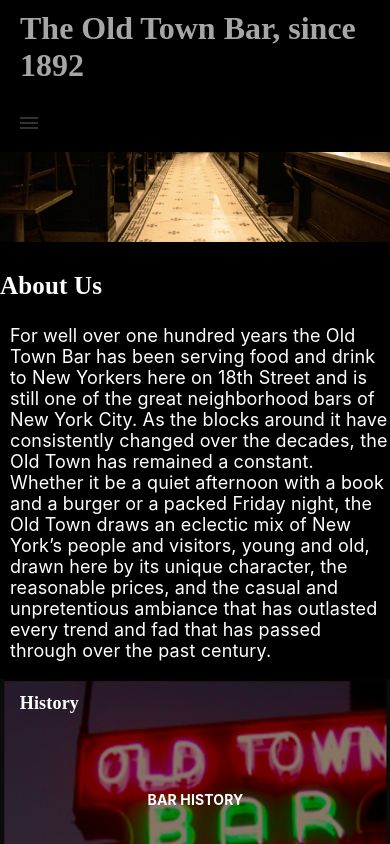
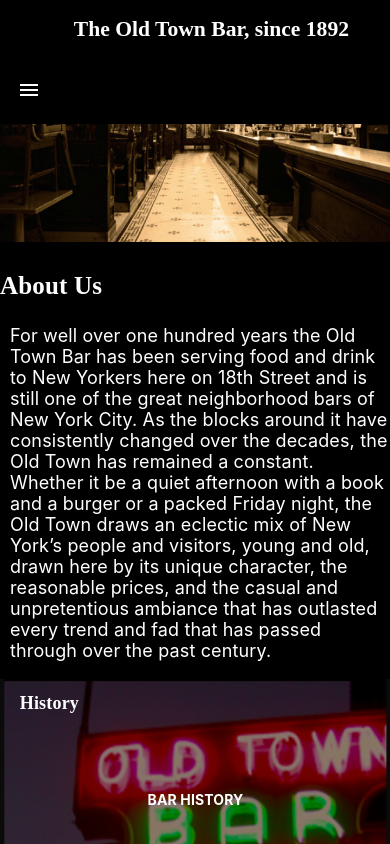
Before and after one commit to fkaltman/Old-Town-Bar, a React (Create React App) app: page / in a window 390 px wide. Shown: the top 844 px of the page. Built offline with nearby package versions, Linux system fonts and the light colour scheme.

Commit message:
feature/ham-menu-mobile/luis

```diff
--- a/src/App.css
+++ b/src/App.css
@@ -1,8 +1,11 @@
-/* header */
+
 
 .header {
+  font-family: Baskerville;
+  font-size: 18px;
+  font-weight: bold;
   background-color: black;
-  position: fixed;
+  display: flex;
   width: 100%;
   z-index: 3;
 }
@@ -16,8 +19,8 @@
 }
 
 .header li a {
-  display: block;
-  padding: 20px 20px;
+  display: inline-flex;
+  padding: 0px 20px;
   text-decoration: none;
 }
 
@@ -34,28 +37,29 @@
   text-decoration: none;
 }
 
+
 /* menu */
 
 .header .menu {
   clear: both;
-  max-height: 0;
   transition: max-height .2s ease-out;
+  display: inline-flex;
+  margin: auto 0 auto auto;
 }
 
 /* menu icon */
 
 .header .menu-icon {
   cursor: pointer;
-  display: inline-block;
-  float: left;
+  display: none;
   padding: 28px 20px;
   position: relative;
   user-select: none;
 }
 
 .header .menu-icon .navicon {
-  background: #333;
-  display: block;
+  background: white;
+  display: none;
   height: 2px;
   position: relative;
   transition: background .2s ease-out;
@@ -64,9 +68,9 @@
 
 .header .menu-icon .navicon:before,
 .header .menu-icon .navicon:after {
-  background: #333;
+  background: white;
   content: '';
-  display: block;
+  display: none;
   height: 100%;
   position: absolute;
   transition: all .2s ease-out;
@@ -88,7 +92,7 @@
 }
 
 .header .menu-btn:checked ~ .menu {
-  max-height: 240px;
+  display: block;
 }
 
 .header .menu-btn:checked ~ .menu-icon .navicon {
@@ -106,28 +110,6 @@
 .header .menu-btn:checked ~ .menu-icon:not(.steps) .navicon:before,
 .header .menu-btn:checked ~ .menu-icon:not(.steps) .navicon:after {
   top: 0;
-}
-
-/* 48em = 768px */
-
-@media (min-width: 48em) {
-  .header li {
-    float: left;
-  }
-  .header li a {
-    padding: 20px 30px;
-  }
-  .header .menu {
-    clear: none;
-    float: right;
-    max-height: none;
-  }
-  .header .menu-icon {
-    display: none;
-  }
-  /* .header .logo{
-    float: right;
-  } */
 }
 
 
@@ -484,6 +466,11 @@
 }
 html{
   scroll-behavior: smooth;
+  overflow-x: hidden;
+}
+
+html, body{
+  box-sizing: border-box;
 }
 
 /* --------------END HISTORY SECTION------------ */
@@ -506,3 +493,39 @@
   }
 
 }
+
+@media (max-width: 420px) {
+
+  .header .menu {
+    display: none;
+  }
+
+  .header{
+    max-width: 420px;
+    display: block;
+  }
+
+  .header .menu-icon .navicon {
+    display: block;
+    transition: all .2s ease-out;
+    -webkit-animation: slide-down .3s ease-out;
+    -moz-animation: slide-down .3s ease-out;
+  }
+
+  .header .menu-icon .navicon:before,
+  .header .menu-icon .navicon:after {
+      display: block;
+      transition: all .2s ease-out;
+  }
+
+  .header .menu-icon {
+    display: inline-block;
+  }
+  .header .logo{
+    float: right;
+    font-size: 1.2em;
+    margin: 7px 21px 9px 0px;
+  }
+
+
+}
--- /dev/null
+++ b/src/App2.css
@@ -0,0 +1,143 @@
+/* header */
+
+.header {
+  font-family: Baskerville;
+  font-size: 18px;
+  font-weight: bold;
+  background-color: black;
+  position: fixed;
+  width: 100%;
+  z-index: 3;
+}
+
+.header ul {
+  margin: 0;
+  padding: 0;
+  list-style: none;
+  overflow: hidden;
+  background-color: black;
+}
+
+.header li a {
+  display: block;
+  padding: 20px 20px;
+  text-decoration: none;
+}
+
+.header li a:hover,
+.header .menu-btn:hover {
+  background-color: black;
+}
+
+.header .logo {
+  display: block;
+  float: left;
+  font-size: 2em;
+  padding: 10px 20px;
+  text-decoration: none;
+}
+
+/* menu */
+
+.header .menu {
+  clear: both;
+  max-height: 0;
+  transition: max-height .2s ease-out;
+}
+
+/* menu icon */
+
+.header .menu-icon {
+  cursor: pointer;
+  display: inline-block;
+  float: left;
+  padding: 28px 20px;
+  position: relative;
+  user-select: none;
+}
+
+.header .menu-icon .navicon {
+  background: white;
+  display: block;
+  height: 2px;
+  position: relative;
+  transition: background .2s ease-out;
+  width: 18px;
+}
+
+.header .menu-icon .navicon:before,
+.header .menu-icon .navicon:after {
+  background: white;
+  content: '';
+  display: block;
+  height: 100%;
+  position: absolute;
+  transition: all .2s ease-out;
+  width: 100%;
+}
+
+.header .menu-icon .navicon:before {
+  top: 5px;
+}
+
+.header .menu-icon .navicon:after {
+  top: -5px;
+}
+
+/* menu btn */
+
+.header .menu-btn {
+  display: none;
+}
+
+.header .menu-btn:checked ~ .menu {
+  max-height: 240px;
+}
+
+.header .menu-btn:checked ~ .menu-icon .navicon {
+  background: transparent;
+}
+
+.header .menu-btn:checked ~ .menu-icon .navicon:before {
+  transform: rotate(-45deg);
+}
+
+.header .menu-btn:checked ~ .menu-icon .navicon:after {
+  transform: rotate(45deg);
+}
+
+.header .menu-btn:checked ~ .menu-icon:not(.steps) .navicon:before,
+.header .menu-btn:checked ~ .menu-icon:not(.steps) .navicon:after {
+  top: 0;
+}
+.header .logo{
+    float: right;
+    font-size: 1em;
+  }
+
+/* 48em = 768px */
+
+@media (min-width: 48em) {
+  .header li {
+    float: left;
+  }
+  .header li a {
+    padding: 20px 30px;
+  }
+  .header .menu {
+    clear: none;
+    float: right;
+    max-height: none;
+  }
+  .header .menu-icon {
+    display: none;
+  }
+  .header .logo {
+    display: block;
+    float: left;
+    font-size: 2em;
+    padding: 10px 20px;
+    text-decoration: none;
+  }
+
+}
--- a/src/components/NavBar.jsx
+++ b/src/components/NavBar.jsx
@@ -26,7 +26,7 @@
           <a href="" className="logo">The Old Town Bar, since 1892</a>
           <input className="menu-btn" type="checkbox" id="menu-btn" />
           <label className="menu-icon" for="menu-btn">
-            <span class="navicon"></span>
+            <span className="navicon"></span>
           </label>
           <ul className="menu">
             <li><a href='#about-us' >About us</a></li>
```
